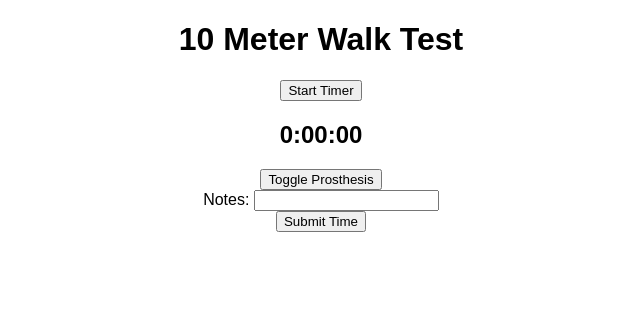
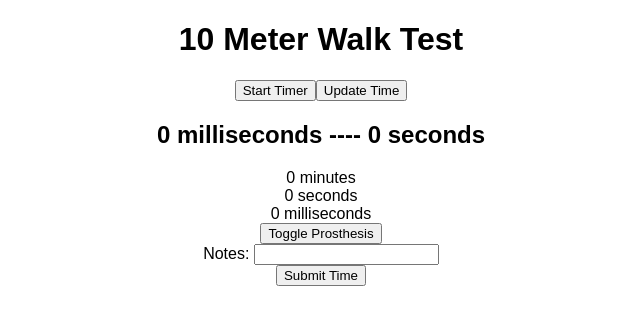
Before and after one commit to jmdoan1/10-meter-test, a React (Create React App) app: page / in a window 1280 px wide. Shown: the top 324 px of the page, without its empty margins (319-959 px from the left). Built offline with nearby package versions, Linux system fonts and the light colour scheme.

Commit message:
working timer logic with manual label updates

```diff
--- /dev/null
+++ b/src/components/Timer/Timer.js
@@ -0,0 +1,23 @@
+import React, { PureComponent } from 'react';
+
+class Timer extends PureComponent {
+    render () {
+        //Rounding off as integers then remultiplying to calculate remainders (time minus integerrMinute = time to be converted to seconds, etc )
+        const timeInMilliseconds = this.props.children
+        const timeInSeconds = Math.floor(timeInMilliseconds / 1000)
+
+        const minutes = Math.floor( timeInMilliseconds / 60000 )
+        const seconds = Math.floor( (timeInMilliseconds / 1000) - (minutes * 60) )
+        const milliseconds = Math.floor(timeInMilliseconds - (timeInSeconds * 1000))
+
+        return (
+            <div>
+                <header>{minutes} minutes</header>
+                <header>{seconds} seconds</header>
+                <header>{milliseconds} milliseconds</header>
+            </div>
+        )
+    };
+}
+
+export default Timer;
--- a/src/containers/App.js
+++ b/src/containers/App.js
@@ -1,46 +1,56 @@
 import React, { Component } from 'react';
 import './App.css';
+
+import Timer from '../components/Timer/Timer';
 
 class App extends Component {
 
   state = {
-    time: "0:00:00",
+    time: 0,
     showTime: true,
     withProsthesis: false,
     notes: "",
-    timerRunning: false
+    timerRunning: false,
+    startTime: 0,
+    stopTime: 0
   }
 
   toggleWithProsthesis = () => {
-    if (this.state.withProsthesis) {
-      this.setState({ withProsthesis: false });
-    } else {
-      this.setState({ withProsthesis: true });
-    }
+    this.setState({ withProsthesis: !this.state.withProsthesis });
   }
 
   toggleTimerRunning = () => {
     if (this.state.timerRunning) {
-      this.setState({ timerRunning: false });
+      this.setState({ timerRunning: false, stopTime: Date.now(), time: Date.now() - this.state.startTime });
     } else {
-      this.setState({ timerRunning: true });
+      this.setState({ timerRunning: true, startTime: Date.now(), stopTime: 0 });
+    }
+  }
+
+  updateTime = () => {
+    if (this.state.timerRunning) {
+      this.setState({ time: Date.now() - this.state.startTime })
     }
   }
 
   toggleTimerShowing = () => {
-    if (this.state.showTime) {
-      this.setState({ showTime: false });
-    } else {
-      this.setState({ showTime: true });
-    }
+    this.setState({ showTime: !this.state.showTime });
   }
 
   render() {
+    let buttonText = "Start Timer"
+
+    if (this.state.timerRunning) {
+      buttonText = "Stop Timer"
+    }
+
     return (
       <div className="App">
         <h1>10 Meter Walk Test</h1>
-        <button onClick={this.toggleTimerRunning}>Start Timer</button>
-        <h2 onClick={this.toggleTimerShowing}>{this.state.time}</h2>
+        <button onClick={this.toggleTimerRunning}>{buttonText}</button>
+        <button onClick={this.updateTime}>Update Time</button>
+        <h2 onClick={this.toggleTimerShowing}>{this.state.time} milliseconds ---- {this.state.time / 1000} seconds</h2>
+        <Timer onClick={this.toggleTimerShowing}>{this.state.time}</Timer>
         <button onClick={this.toggleWithProsthesis}>Toggle Prosthesis</button>
         <div>
           <text>Notes:     </text>
```
Also changed, not shown: Time Report.csv.
